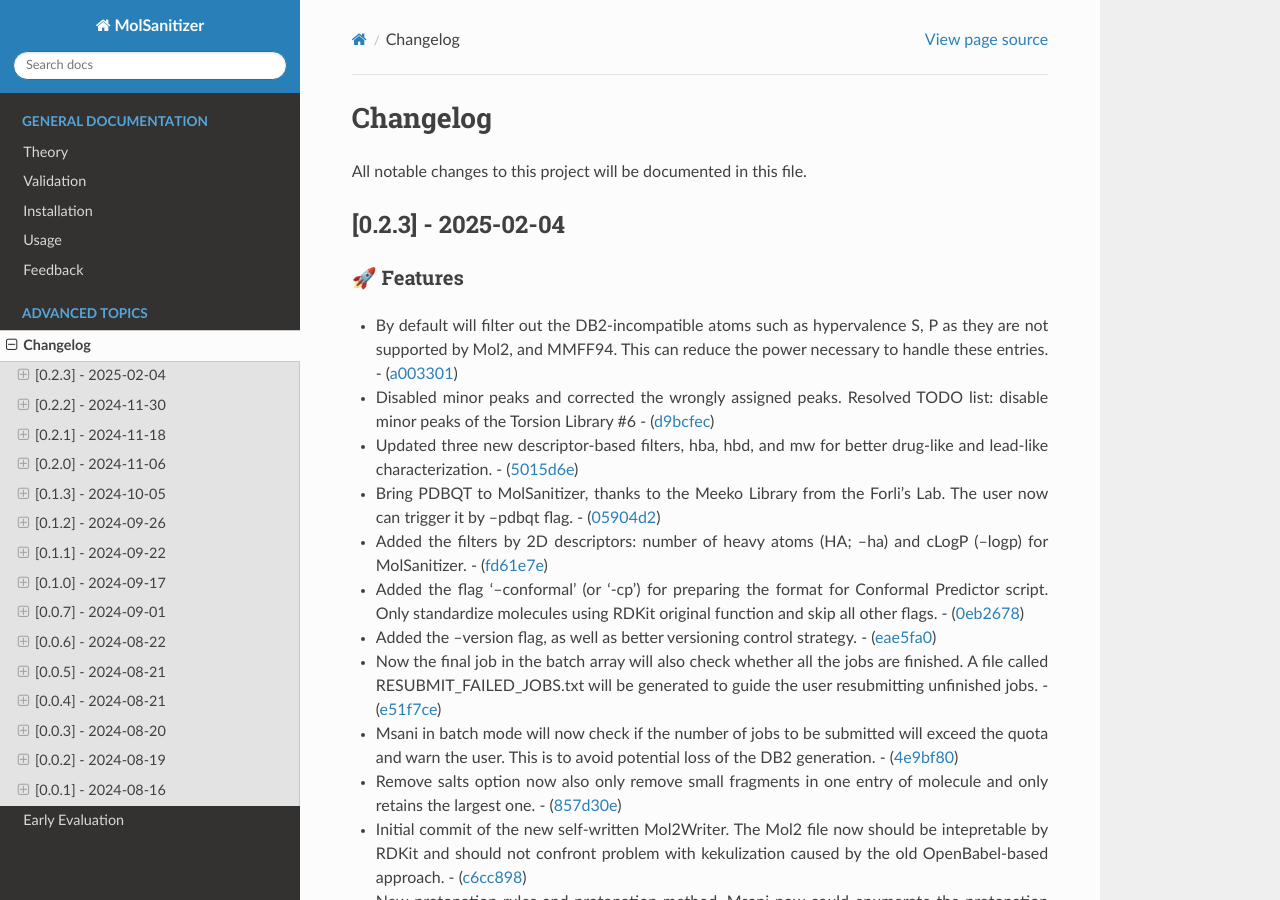
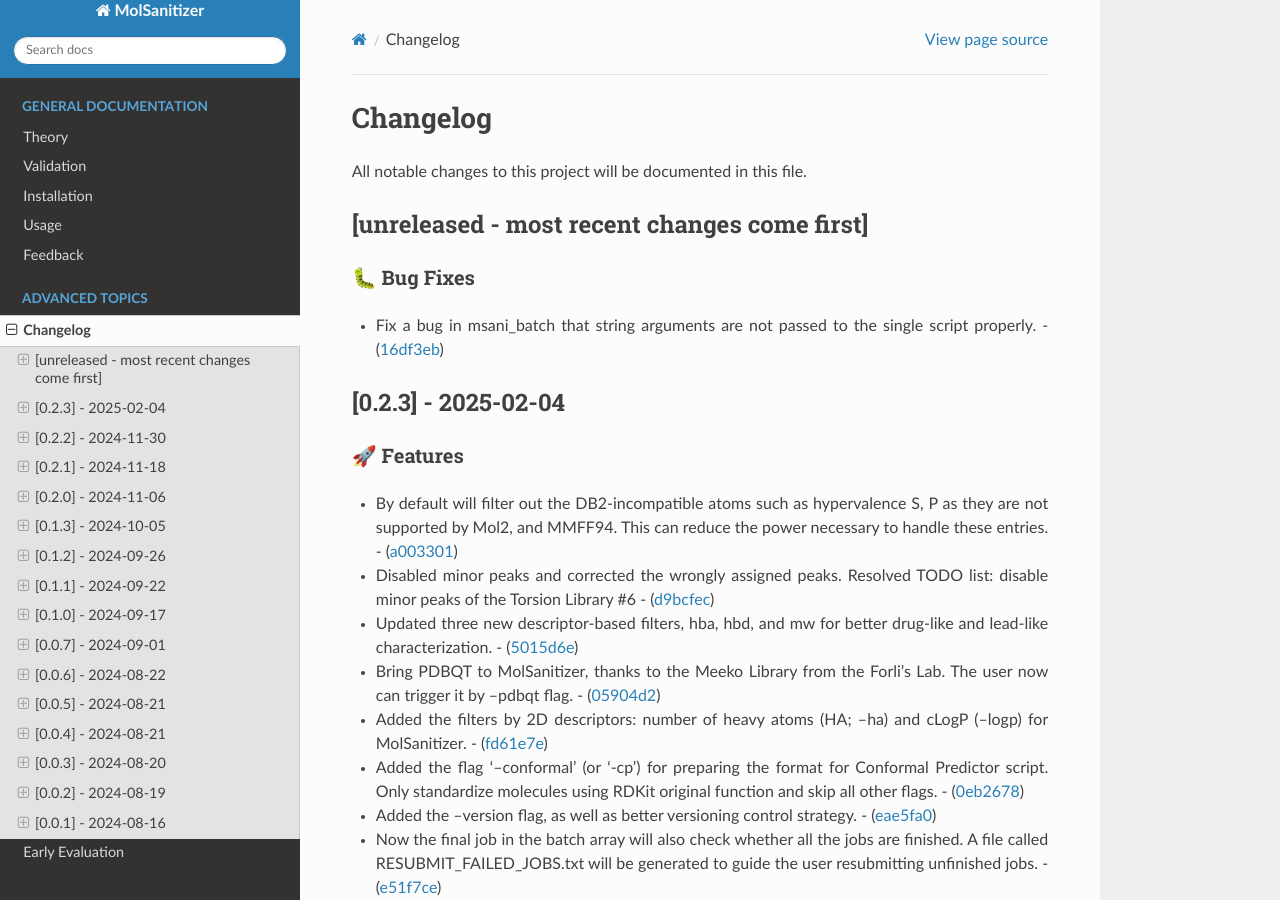
Before and after one commit to phonglam3103/msani-readthedocs, a Sphinx documentation site: the page built from docs/source/changes.rst, in a window 1280 px wide and 900 px high. Built offline with Sphinx 7.4.7 and the Read the Docs theme 3.1.0, drawn with Linux system fonts in a browser that asks for light colours; formulas are drawn with MathJax 3.

Commit message:
Update changes.rst from the software repository

```diff
--- a/docs/source/changes.rst
+++ b/docs/source/changes.rst
@@ -2,6 +2,16 @@ Changelog
 =========
 
 All notable changes to this project will be documented in this file.
+
+[unreleased - most recent changes come first]
+---------------------------------------------
+
+🐛 Bug Fixes
+~~~~~~~~~~~~
+
+-  Fix a bug in msani_batch that string arguments are not passed to the
+   single script properly. -
+   (`16df3eb <https://github.com/phonglam3103/MolSanitizer/commit/16df3eb8041000348e4a0de40da9471c4fcc26fb>`__)
 
 [0.2.3] - 2025-02-04
 --------------------
@@ -51,6 +61,8 @@ All notable changes to this project will be documented in this file.
    enumerate the protonation states at different pH values and within a
    range of pH. -
    (`9a779a2 <https://github.com/phonglam3103/MolSanitizer/commit/9a779a2214159a9d177491ca6b436356cfdb96cc>`__)
+
+.. _bug-fixes-1:
 
 🐛 Bug Fixes
 ~~~~~~~~~~~~
```
Also changed, not shown: other parts of docs/source/changes.rst (+11 -11 lines).
